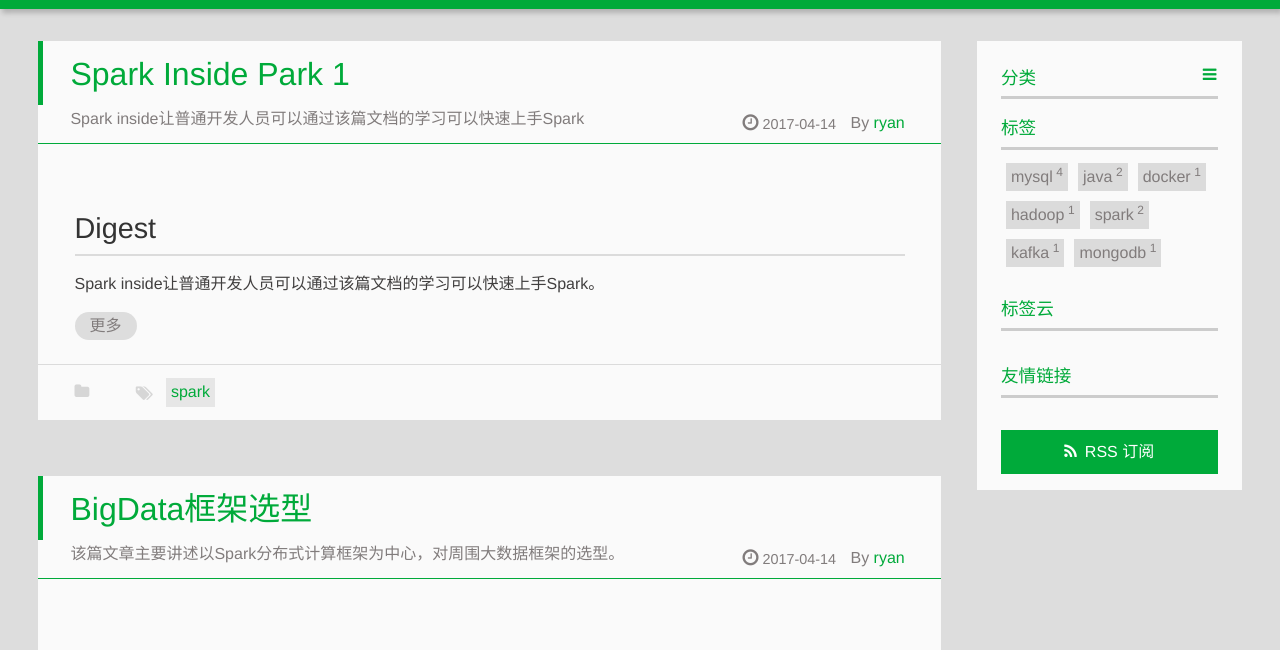
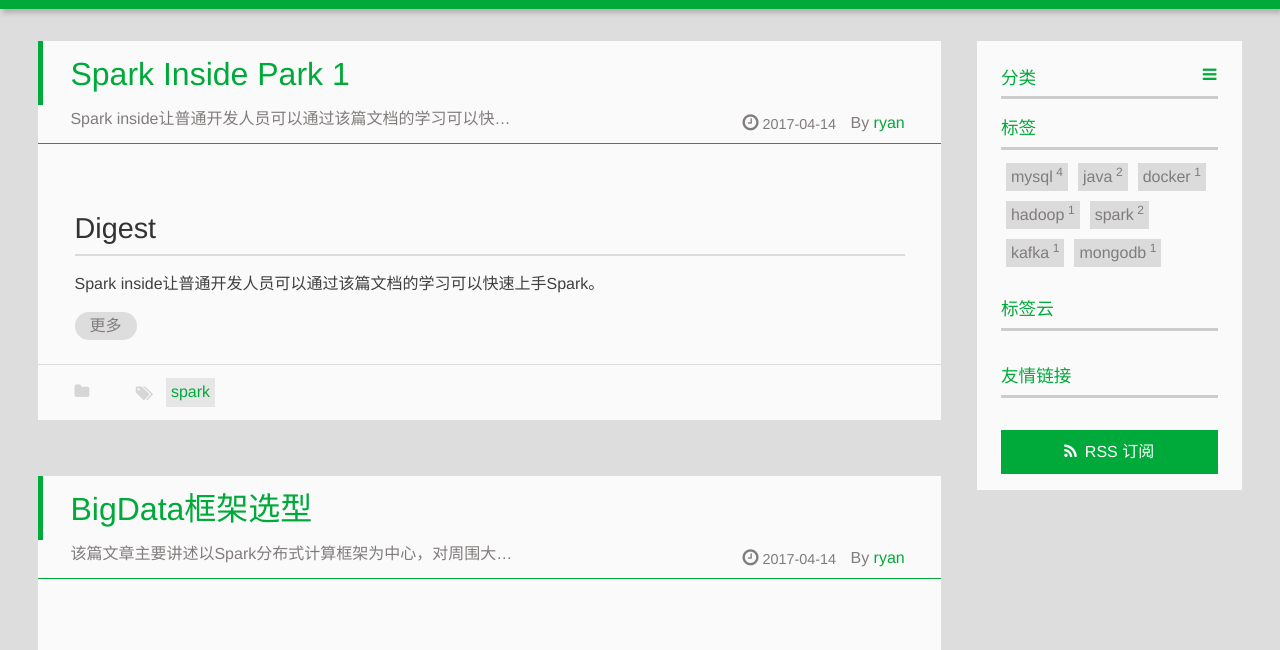
Before and after one commit to syktech/syktech.sunyuki.io, a Jekyll site: the page built from index.html, in a window 1280 px wide. Shown: the part 199-849 px from the top of the page. Built offline with Jekyll 4.4.1, drawn with Linux system fonts in a browser that asks for light colours; the list of posts is cut into pages by our own code.

Commit message:
2017-04-14 18:15:49

```diff
--- a/_includes/_partial/post/header.html
+++ b/_includes/_partial/post/header.html
@@ -4,7 +4,7 @@
       <a href="{{ item.link }}" target="_blank" title="{{ item.title }}">{{ item.title }}</a>{% else %}
       <a href="{{ site.baseurl }}{{ item.url }}" title="{{ item.title }}" itemprop="url">{{ item.title }}</a>{% endif %}
   </h1>
-  <h2 style="float:left;margin-left:32px">{{ item.subtitle }}</h2>
+  <h2 style="float:left;margin-left:32px;width:50%;overflow:hidden;white-space:nowrap;text-overflow:ellipsis;">{{ item.subtitle }}</h2>
   <p class="article-author">By
        {% if site.author.google_plus %}
 		<a href="https://plus.google.com/{{ site.author.google_plus }}?rel=author" title="{{ site.author.name }}" target="_blank" itemprop="author">{{ site.author.name }}</a>
```
